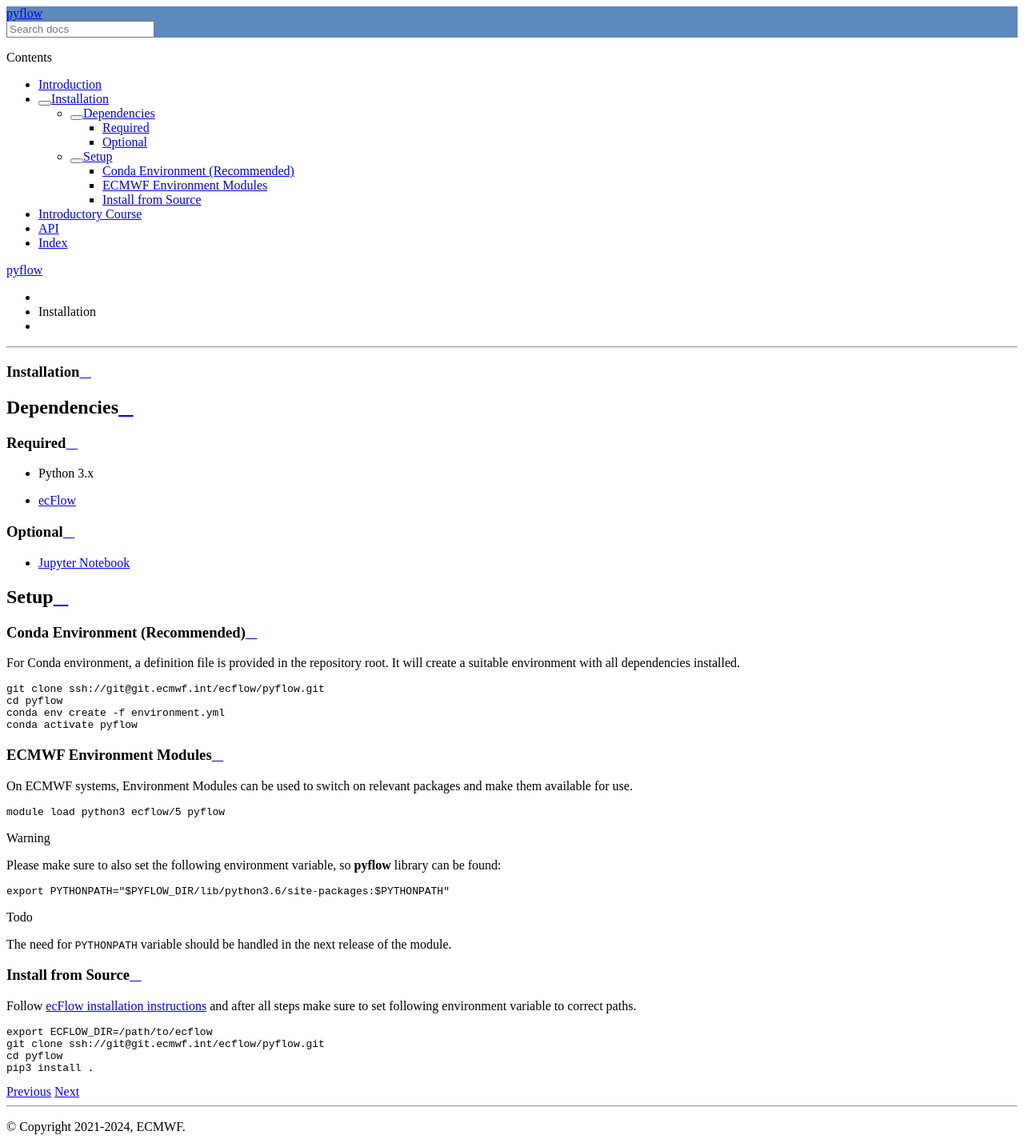
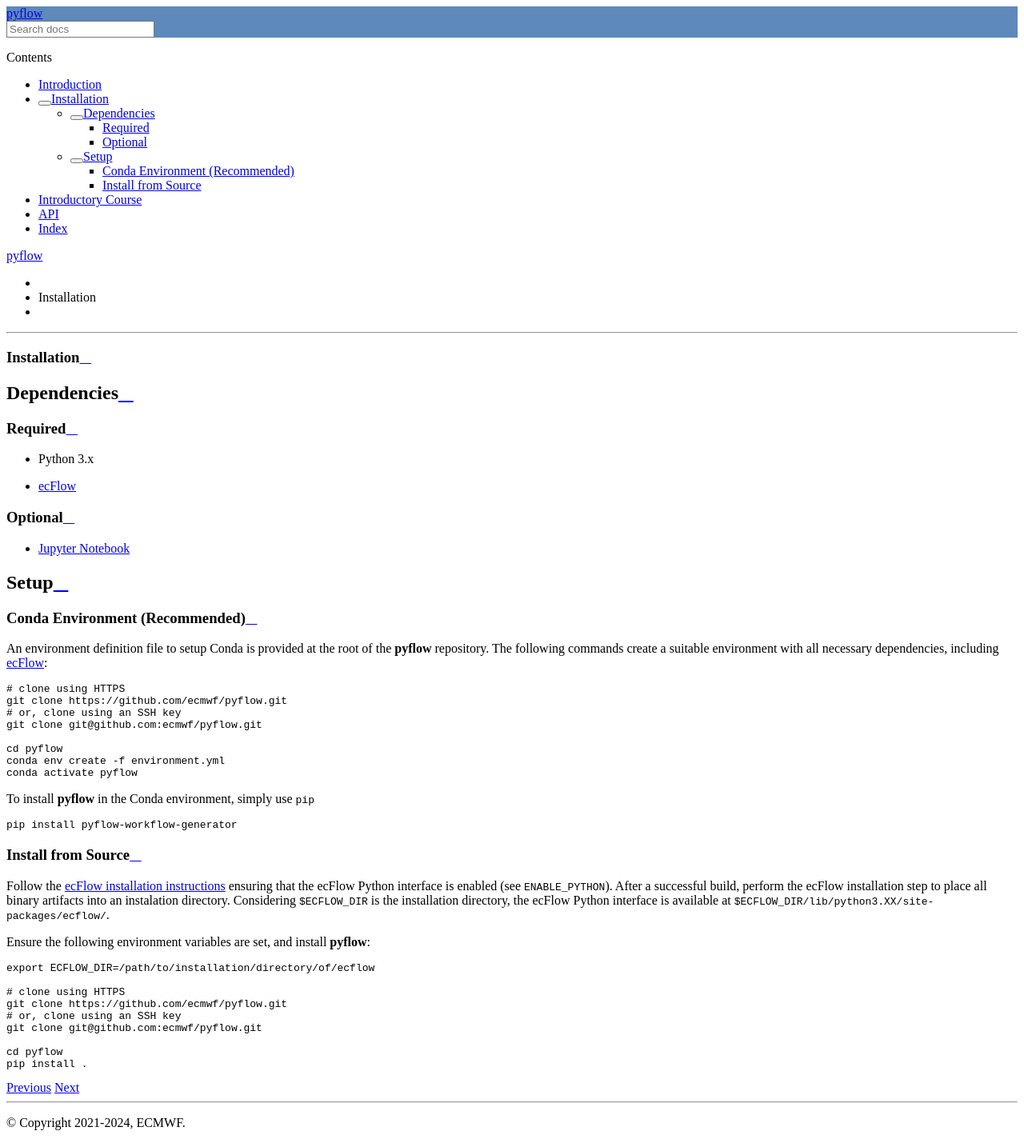
Before and after one commit to ecmwf/pyflow, a Sphinx documentation site: the page built from docs/content/installation.rst, in a window 1280 px wide. Shown: the whole page at 80% size. Built offline with Sphinx 7.4.7 and the Read the Docs theme 3.1.0, drawn with Linux system fonts in a browser that asks for light colours; the version number could not be read and is left out.

Commit message:
Update ecFlow references in documentation
- Review content of the Installation section

```diff
--- a/docs/content/installation.rst
+++ b/docs/content/installation.rst
@@ -31,53 +31,49 @@
 Conda Environment (Recommended)
 ~~~~~~~~~~~~~~~~~~~~~~~~~~~~~~~
 
-For Conda environment, a definition file is provided in the repository root. It will create a suitable environment with all dependencies installed.
+An environment definition file to setup Conda is provided at the root of the **pyflow** repository.
+The following commands create a suitable environment with all necessary dependencies, including `ecFlow`_:
 
 .. code-block:: shell
 
-   git clone ssh://git@git.ecmwf.int/ecflow/pyflow.git
+   # clone using HTTPS
+   git clone https://github.com/ecmwf/pyflow.git
+   # or, clone using an SSH key
+   git clone git@github.com:ecmwf/pyflow.git
+
    cd pyflow
    conda env create -f environment.yml
    conda activate pyflow
 
-
-ECMWF Environment Modules
-~~~~~~~~~~~~~~~~~~~~~~~~~
-
-On ECMWF systems, Environment Modules can be used to switch on relevant packages and make them available for use.
+To install **pyflow** in the Conda environment, simply use :code:`pip`
 
 .. code-block:: shell
 
-   module load python3 ecflow/5 pyflow
-
-
-.. warning::
-
-   Please make sure to also set the following environment variable, so **pyflow** library can be found:
-
-   .. code-block:: shell
-
-      export PYTHONPATH="$PYFLOW_DIR/lib/python3.6/site-packages:$PYTHONPATH"
-
-
-.. todo::
-
-   The need for ``PYTHONPATH`` variable should be handled in the next release of the module.
+   pip install pyflow-workflow-generator
 
 
 Install from Source
 ~~~~~~~~~~~~~~~~~~~
 
-Follow `ecFlow installation instructions`_ and after all steps make sure to set following environment variable to correct paths.
+Follow the `ecFlow installation instructions`_ ensuring that the ecFlow Python interface is enabled (see :code:`ENABLE_PYTHON`).
+After a successful build, perform the ecFlow installation step to place all binary artifacts into an instalation directory.
+Considering :code:`$ECFLOW_DIR` is the installation directory, the ecFlow Python interface is available at
+:code:`$ECFLOW_DIR/lib/python3.XX/site-packages/ecflow/`.
+
+Ensure the following environment variables are set, and install **pyflow**:
 
 .. code-block:: shell
 
-   export ECFLOW_DIR=/path/to/ecflow
-   git clone ssh://git@git.ecmwf.int/ecflow/pyflow.git
+   export ECFLOW_DIR=/path/to/installation/directory/of/ecflow
+
+   # clone using HTTPS
+   git clone https://github.com/ecmwf/pyflow.git
+   # or, clone using an SSH key
+   git clone git@github.com:ecmwf/pyflow.git
+
    cd pyflow
-   pip3 install .
-
+   pip install .
 
 .. _`ecFlow`: https://github.com/ecmwf/ecflow
 .. _`Jupyter Notebook`: https://jupyter.org
-.. _`ecFlow installation instructions`: https://github.com/ecmwf/ecflow#install-from-source
+.. _`ecFlow installation instructions`: https://ecflow.readthedocs.io/en/latest/install/build_from_source.html
--- a/docs/content/introduction.rst
+++ b/docs/content/introduction.rst
@@ -7,7 +7,7 @@
 
 .. seealso::
 
-   For more details about **ecFlow**, please check `ecFlow Documentation`_.
+   For more details about **ecFlow**, please check `ecFlow documentation`_.
 
 
 Benefits
@@ -44,4 +44,4 @@
 
 
 .. _`ecFlow`: https://github.com/ecmwf/ecflow
-.. _`ecFlow Documentation`: https://confluence.ecmwf.int/display/ECFLOW
+.. _`ecFlow documentation`: https://ecflow.readthedocs.io/
--- a/docs/content/introductory-course/getting-started.rst
+++ b/docs/content/introductory-course/getting-started.rst
@@ -7,7 +7,7 @@
 
 .. seealso::
 
-   For more details about **ecFlow**, please check `ecFlow Documentation`_.
+   For more details about **ecFlow**, please check `ecFlow documentation`_.
 
 
 Write Suite
@@ -141,4 +141,4 @@
    ecflow_stop.sh
 
 
-.. _`ecFlow Documentation`: https://confluence.ecmwf.int/display/ECFLOW
+.. _`ecFlow documentation`: https://ecflow.readthedocs.io/
```
